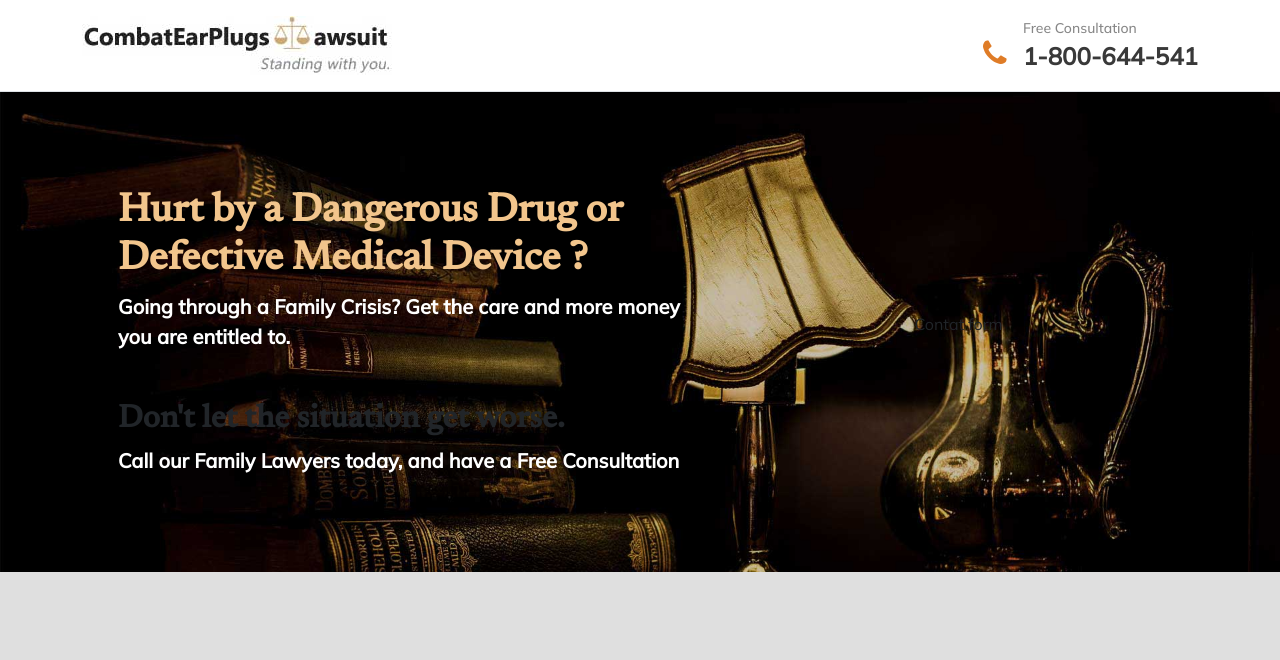
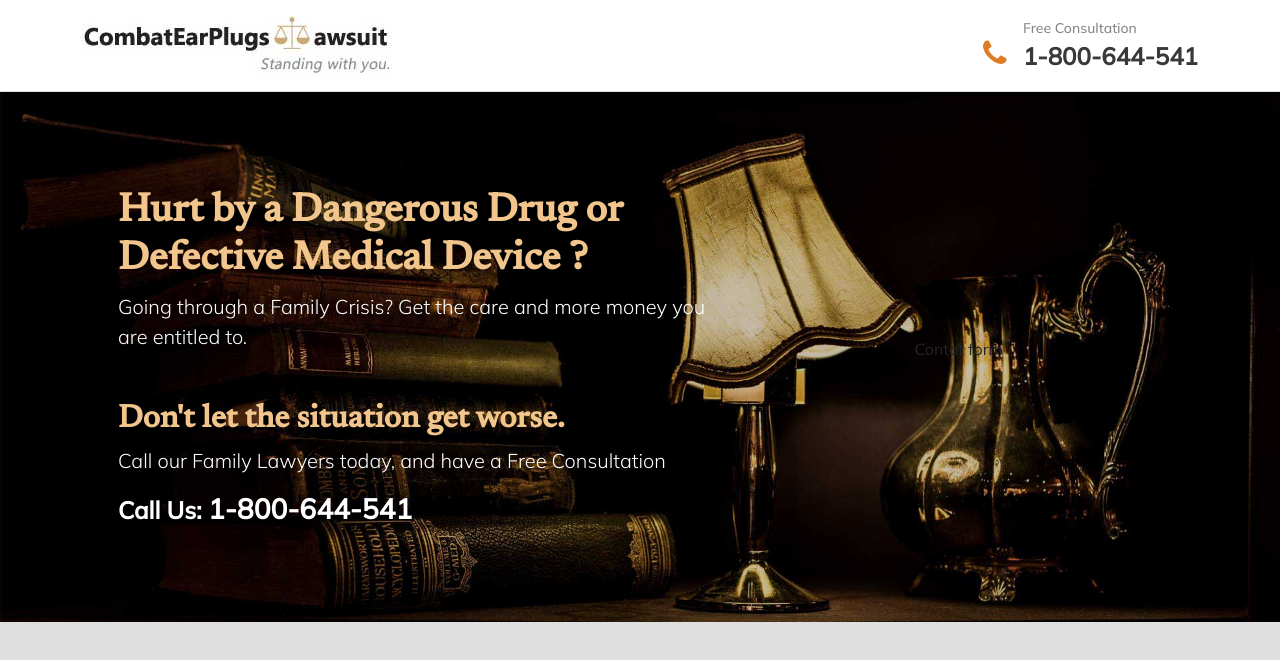
Before and after one commit to durgeshraju/react-projects, a React (Create React App) app in the folder 2.LandingPages/lawsuits/: page / in a window 1280 px wide. Shown: the top 660 px of the page. Built offline with nearby package versions, Linux system fonts and the light colour scheme.

Commit message:
Herounit leftcontent

```diff
--- a/2.LandingPages/lawsuits/src/components/HeroUnitBlock/LeftContentBlock/LeftContentBlock.js
+++ b/2.LandingPages/lawsuits/src/components/HeroUnitBlock/LeftContentBlock/LeftContentBlock.js
@@ -8,7 +8,7 @@ const LeftContentBlock = props => {
                 <Fragment key={i}>
                 <div className={classes.herounitPrimaryContentSection}>
                 <h1 className="display-6 fw-bolder mb-2">{d.title}</h1>
-                <p className="lead fw-bold text-white mb-5">{d.description}</p>
+                <p className="lead text-white mb-5">{d.description}</p>
                 </div>
                 </Fragment>
                 )) : "loading"
@@ -16,8 +16,11 @@ const LeftContentBlock = props => {
             {props.data
               ? props.data.secondaryContentWidget.map((d, i) => (
                 <Fragment key={i}>
+                <div className={classes.herounitSecondaryContentSection}>
                 <h2 className="fw-bolder mb-2">{d.title}</h2>
-                <p className="lead fw-bold text-white mb-5">{d.description}</p>
+                <p className="lead text-white mb-3">{d.description}</p>
+                <h3><span className="fs-4">Call Us: </span><a href="tel:+6494461709">{d.phone}</a></h3>
+                </div>
                 </Fragment>
                 )) : "loading"
             }
--- a/2.LandingPages/lawsuits/src/components/HeroUnitBlock/LeftContentBlock/LeftContentBlock.module.css
+++ b/2.LandingPages/lawsuits/src/components/HeroUnitBlock/LeftContentBlock/LeftContentBlock.module.css
@@ -1,3 +1,12 @@
-.herounitPrimaryContentSection h1{
+.herounitPrimaryContentSection h1, .herounitSecondaryContentSection h2{
     color: #f2c58c;
 }
+.herounitSecondaryContentSection > h3{
+font-family: 'Mulish', sans-serif;
+font-weight: 600;
+color: #ffffff;
+}
+.herounitSecondaryContentSection > h3 a{
+    color: #ffffff;
+    text-decoration: none;
+}
```
